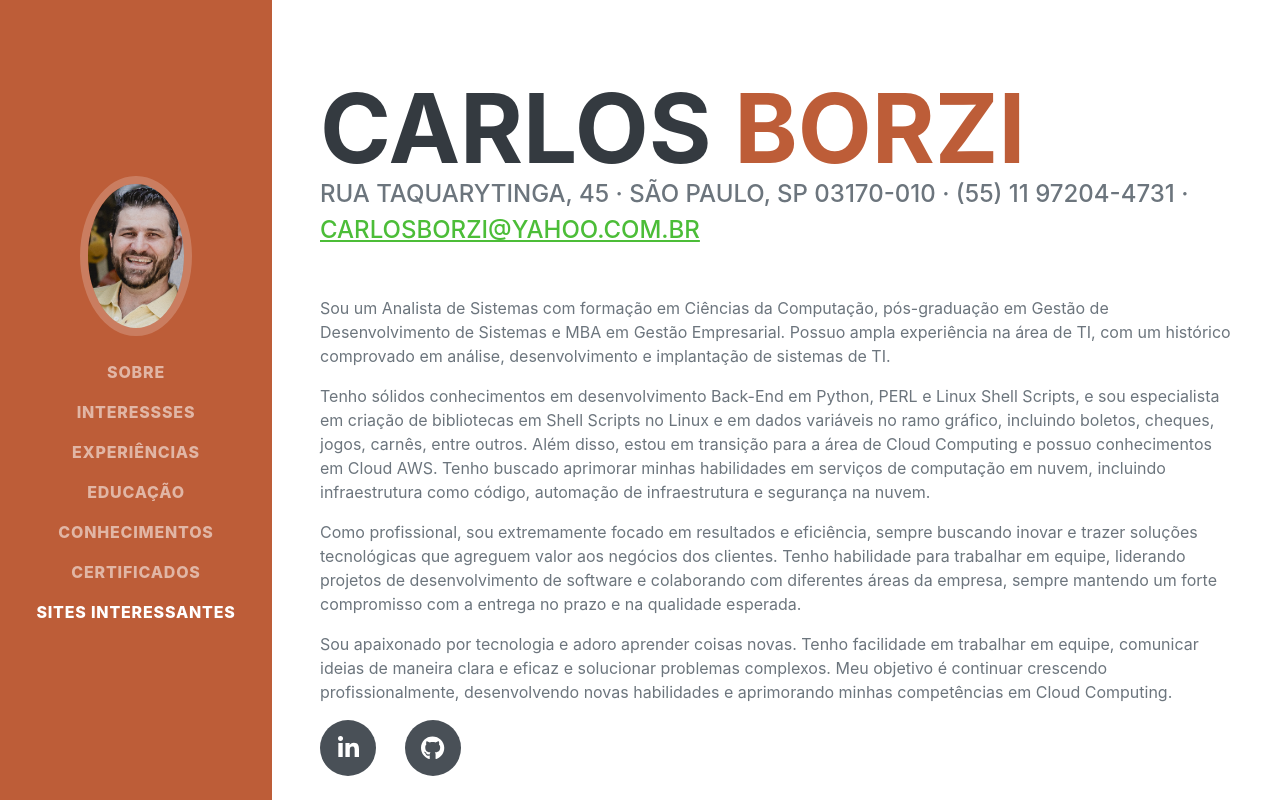
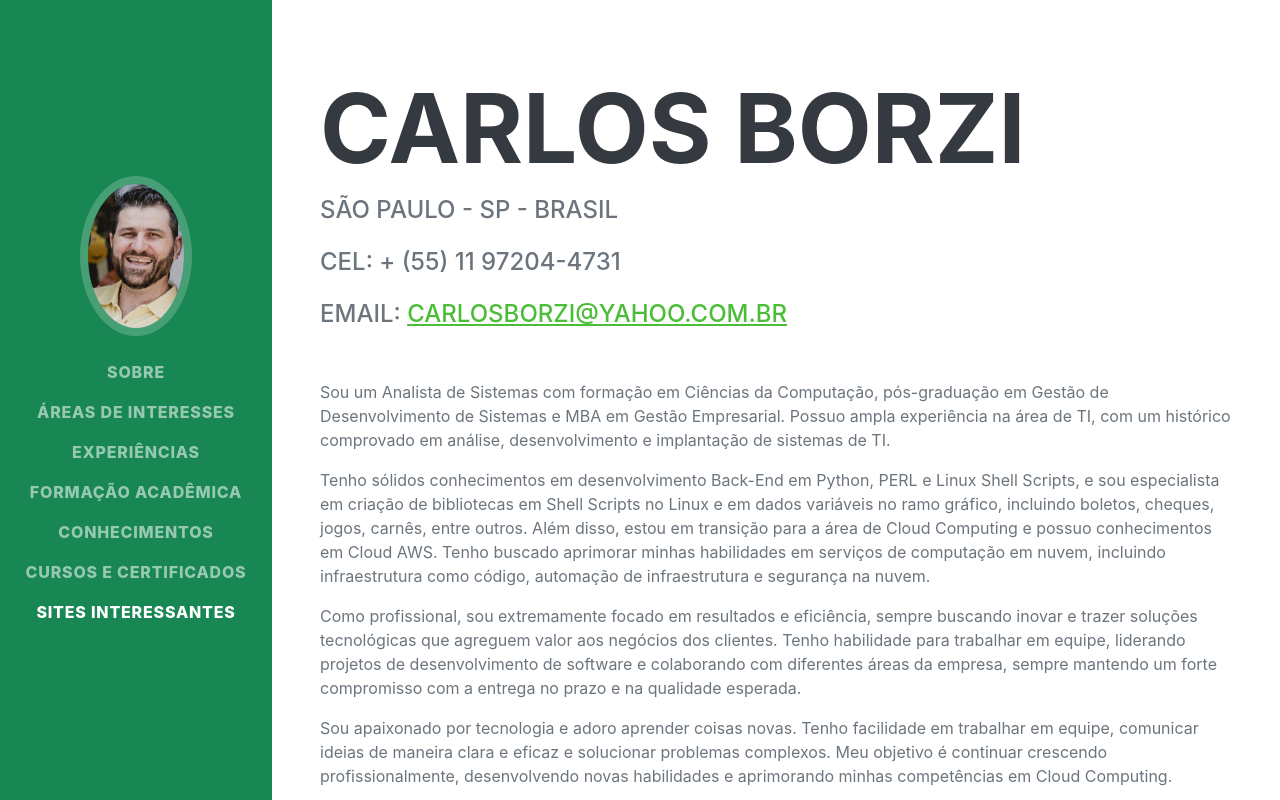
Before and after one commit to cborzi/site-carlosborzi, a plain HTML site: page index.html in a window 1280 px wide. Shown: the top 800 px of the page. Drawn offline with nearby package versions, Linux system fonts and the light colour scheme; a web font is replaced by a local one.

Commit message:
Alteraçõoes de cores e textos

```diff
--- a/index.html
+++ b/index.html
@@ -20,7 +20,7 @@
 
 <body id="page-top">
     <!-- Navigation-->
-    <nav class="navbar navbar-expand-lg navbar-dark bg-primary fixed-top" id="sideNav">
+    <nav class="navbar navbar-expand-lg navbar-dark bg-success fixed-top" id="sideNav">
         <a class="navbar-brand js-scroll-trigger" href="#page-top">
             <span class="d-block d-lg-none">Carlos Borzi</span>
             <span class="d-none d-lg-block"><img class="img-fluid img-profile rounded-circle mx-auto mb-2"
@@ -32,11 +32,12 @@
         <div class="collapse navbar-collapse" id="navbarResponsive">
             <ul class="navbar-nav">
                 <li class="nav-item"><a class="nav-link js-scroll-trigger" href="#about">Sobre</a></li>
-                <li class="nav-item"><a class="nav-link js-scroll-trigger" href="#interests">Interessses</a></li>
+                <li class="nav-item"><a class="nav-link js-scroll-trigger" href="#interests">Áreas de Interesses</a>
+                </li>
                 <li class="nav-item"><a class="nav-link js-scroll-trigger" href="#experience">Experiências</a></li>
-                <li class="nav-item"><a class="nav-link js-scroll-trigger" href="#education">Educação</a></li>
+                <li class="nav-item"><a class="nav-link js-scroll-trigger" href="#education">Formação Acadêmica</a></li>
                 <li class="nav-item"><a class="nav-link js-scroll-trigger" href="#skills">Conhecimentos</a></li>
-                <li class="nav-item"><a class="nav-link js-scroll-trigger" href="#awards">Certificados</a></li>
+                <li class="nav-item"><a class="nav-link js-scroll-trigger" href="#awards">Cursos e Certificados</a></li>
                 <li class="nav-item"><a class="nav-link js-scroll-trigger" href="#sites">Sites Interessantes</a></li>
             </ul>
         </div>
@@ -48,12 +49,14 @@
         <section class="resume-section" id="about">
             <div class="resume-section-content">
                 <h1 class="mb-0">
-                    Carlos
-                    <span class="text-primary">Borzi</span>
+                    Carlos Borzi
+                    <!-- <span class="text-primary">Carlos Borzi</span>-->
                 </h1>
                 <div class="subheading mb-5">
-                    Rua Taquarytinga, 45 · São Paulo, SP 03170-010 · (55) 11 97204-4731 ·
-                    <a href="mailto:name@email.com">carlosborzi@yahoo.com.br</a>
+                    <p></p>
+                    <p>São Paulo - SP - Brasil</p>
+                    <p>CEL: + (55) 11 97204-4731</p>
+                    EMAIL: <a href="mailto:name@email.com">carlosborzi@yahoo.com.br</a>
                 </div>
                 <p class="lead mb-5">
                 <p>Sou um Analista de Sistemas com formação em Ciências da Computação, pós-graduação
@@ -88,7 +91,7 @@
         <!-- Interests-->
         <section class="resume-section" id="interests">
             <div class="resume-section-content">
-                <h2 class="mb-5">Interesses</h2>
+                <h2 class="mb-5">Áreas de Interesses</h2>
                 <p class="mb-0">Arquiteto de Soluções</p>
                 <p class="mb-0">DevOps</p>
                 <p class="mb-0">Linux</p>
@@ -102,7 +105,7 @@
         <!-- Experience-->
         <section class="resume-section" id="experience">
             <div class="resume-section-content">
-                <h2 class="mb-5">Experiência</h2>
+                <h2 class="mb-5">Experiências</h2>
 
                 <div class="d-flex flex-column flex-md-row justify-content-between mb-5">
                     <div class="flex-grow-1">
@@ -237,7 +240,7 @@
         <!-- Education-->
         <section class="resume-section" id="education">
             <div class="resume-section-content">
-                <h2 class="mb-5">Educação</h2>
+                <h2 class="mb-5">Formação Acadêmica</h2>
 
                 <div class="d-flex flex-column flex-md-row justify-content-between">
                     <div class="flex-grow-1">
@@ -327,7 +330,7 @@
         <!-- Awards-->
         <section class="resume-section" id="awards">
             <div class="resume-section-content">
-                <h2 class="mb-5">Cursos & Certificados</h2>
+                <h2 class="mb-5">Cursos e Certificados</h2>
                 <ul class="fa-ul mb-0">
                     <li>
                         <span class="fa-li">
```
